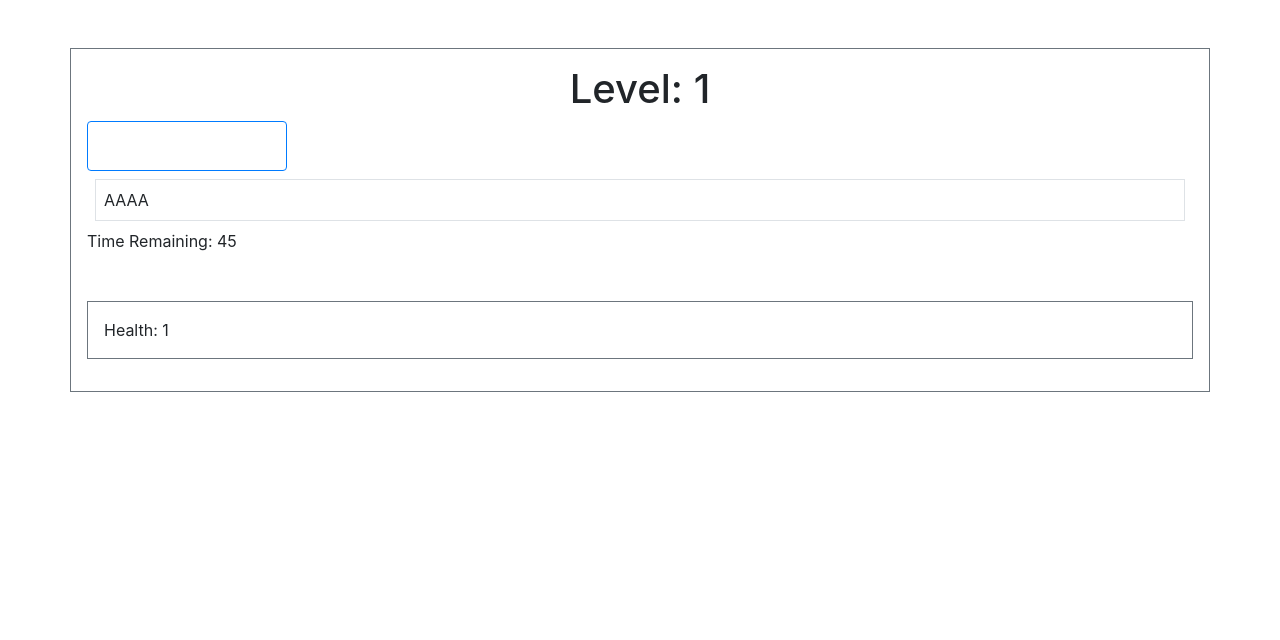
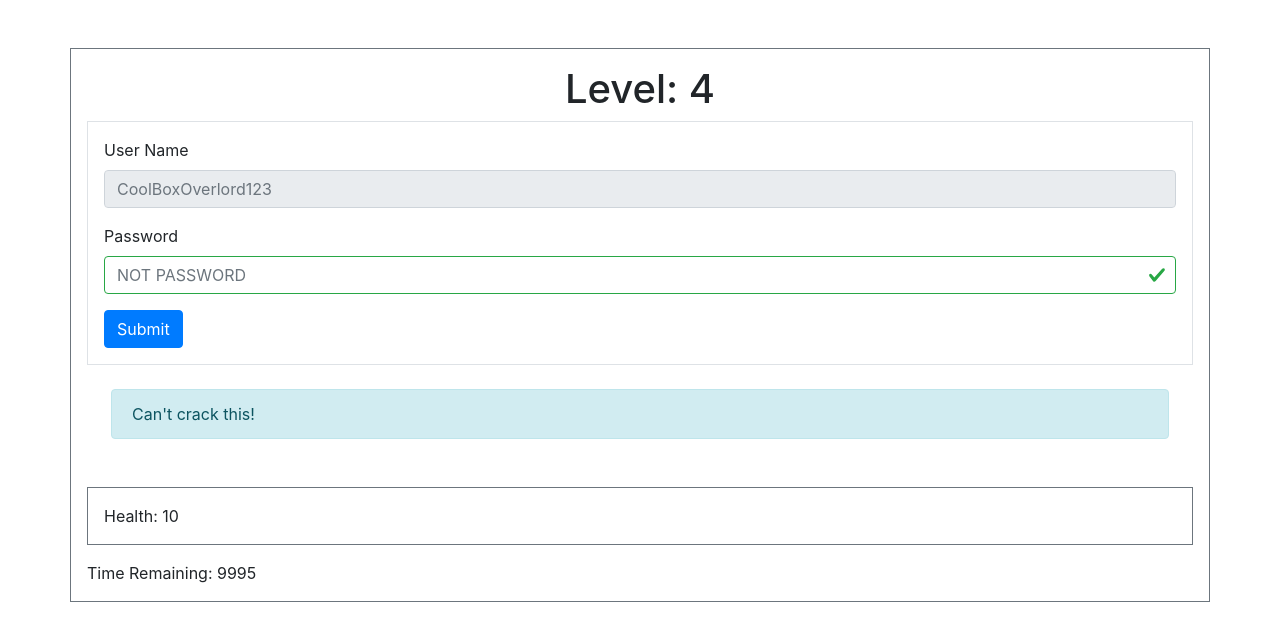
Before and after one commit to lhphancs/react_click, a React (Create React App) app: page / in a window 1280 px wide. Shown: the top 640 px of the page. Built offline with nearby package versions, Linux system fonts and the light colour scheme.

Commit message:
All seems to work for 4th lv, except for onsubmit password checking

```diff
--- a/src/components/GameApp.js
+++ b/src/components/GameApp.js
@@ -18,12 +18,11 @@ function GameApp(props){
       <div className="container border border-secondary p-3 mt-5">
         <div>
           {
-            props.gamestatus.status === 'active' ? <ActiveGame secondsLeft={50} />
+            props.gamestatus.status === 'active' ? <ActiveGame secondsLeft={10000} />
             : props.gamestatus.status === 'loss' ? <ScreenLose />
             : <div>You win?</div>
           }
         </div>
-        <HealthCounter />
       </div>
   );
 }
@@ -34,6 +33,7 @@ function ActiveGame(props){
   return (
     <div>
       <Levels />
+      <HealthCounter />
       <Timer secondsLeft={TIMER_AMT} />
     </div>
   )
--- a/src/components/ScreenLose.js
+++ b/src/components/ScreenLose.js
@@ -1,8 +1,12 @@
-import React from 'react'
-import store from '../store/store'
+import React from 'react';
+import store from '../store/store';
+import consts from '../consts';
 
 function ScreenLose(){
-    const onPlayAgain = () => store.dispatch({type: "SET_GAME_STATUS_ACTIVE"});
+    const onPlayAgain = () => {
+        store.dispatch( {type: "SET_HEALTH", amt: consts.INITIAL_HEALTH} );
+        store.dispatch( {type: "SET_GAME_STATUS_ACTIVE"});
+    }
 
     return (
         <div>
--- a/src/components/levels/FourthLevel.js
+++ b/src/components/levels/FourthLevel.js
@@ -1,36 +1,35 @@
 import React, {useState} from 'react';
 import store from '../../store/store'
 
-function ThirdLevel(props){
+function FourthLevel(props){
     const REAL_PASSWORD = "NOT PASSWORD";
-    const [pass, setPass] = useState("");
-    const [currentLetterIndex, setCurrentLetterIndex] = useState(0);
+    const [isCorrectPassSoFar, setIsCorrectPassSoFar] = useState(true);
 
     const handleOnKeyPressed = (event) =>{
-        if( event.key === REAL_PASSWORD.charAt(currentLetterIndex) )
-        {
-            setCurrentLetterIndex(currentLetterIndex+1);
-            if(currentLetterIndex >= REAL_PASSWORD.length){
-                props.onLevelPassed();
-            }
-        }
-        else{
-            console.log("WRONG")
-        }
+        let currentUserInput = event.target.value;
+        let isMatchingInputSoFar = currentUserInput === REAL_PASSWORD.substring(0, currentUserInput.length);
+        setIsCorrectPassSoFar(isMatchingInputSoFar);
+    }
+
+    function onUserSubmit(event){
+        console.log(event)
+        console.log(event.target)
+        props.onLevelPassed();
     }
 
     return (
-        <form>
+        <form onSubmit={onUserSubmit} className="border p-3">
             <div className="form-group">
                 <label>User Name</label>
-                <input className="form-control" placeholder="L33tBoxOverlord123" disabled />
+                <input className="form-control" placeholder="CoolBoxOverlord123" disabled />
             </div>
             <div className="form-group">
                 <label>Password</label>
-                <input className="form-control" placeholder="Not Password" onKeyPress={handleOnKeyPressed} />
+                <input className={'form-control '+  (isCorrectPassSoFar ? 'is-valid' : 'is-invalid')} placeholder={REAL_PASSWORD} onChange={handleOnKeyPressed} />
             </div>
+            <button type="submit" className="btn btn-primary">Submit</button>
         </form>
     );
 }
 
-export default ThirdLevel;
+export default FourthLevel;
--- a/src/components/levels/Levels.js
+++ b/src/components/levels/Levels.js
@@ -8,24 +8,25 @@ import FourthLevel from './FourthLevel';
 
 export default function Levels(){
 
-  const [currentLevel, setCurrentLevel] = useState(1);
+  const [currentLevel, setCurrentLevel] = useState(4);
 
   const onLevelPassed = () => {
       setCurrentLevel(currentLevel + 1);
   }
 
   const dictLevel = {
-    1: { component: <FirstLevel onLevelPassed={onLevelPassed} />, title: "1", lvMsg: "AAAA" },
-    2: { component: <SecondLevel onLevelPassed={onLevelPassed} />, title: "2", lvMsg: "Can't get me!" },
-    3: { component: <ThirdLevel onLevelPassed={onLevelPassed} />, title: "3", lvMsg: "abc" },
-    4: { component: <FourthLevel onLevelPassed={onLevelPassed} />, title: "4", lvMsg: "abc" },
+    1: { component: <FirstLevel onLevelPassed={onLevelPassed} /> ,  title: "1", lvMsg: "Can't move me!" },
+    2: { component: <SecondLevel onLevelPassed={onLevelPassed} /> , title: "2", lvMsg: "Can't catch me!" },
+    3: { component: <ThirdLevel onLevelPassed={onLevelPassed} /> ,  title: "3", lvMsg: "Can't find me!" },
+    4: { component: <FourthLevel onLevelPassed={onLevelPassed} />,  title: "4", lvMsg: "Can't crack this!" },
   }
 
   return(
     <div>
-        <h1 className="text-center">Level: { dictLevel[currentLevel].title }</h1>
-        { dictLevel[currentLevel].component }
-    <div className="border p-2 m-2">{dictLevel[currentLevel].lvMsg}</div>
+      <h1 className="text-center">Level: { dictLevel[currentLevel].title }</h1>
+      { dictLevel[currentLevel].component }
+
+      <div className="alert alert-info m-4">{dictLevel[currentLevel].lvMsg}</div>
     </div>
   );
 }
--- /dev/null
+++ b/src/consts.ts
@@ -0,0 +1,3 @@
+export default {
+    INITIAL_HEALTH: 10
+};
--- a/src/store/reducers/health.js
+++ b/src/store/reducers/health.js
@@ -1,5 +1,7 @@
+import consts from '../../consts';
+
 const initialHealthState = {
-    amt: 1
+    amt: consts.INITIAL_HEALTH
 }
 
 export default function health(state = initialHealthState, event){
@@ -14,7 +16,7 @@ export default function health(state = initialHealthState, event){
             })
         case 'SET_HEALTH':
             return Object.assign({}, state, {
-                amt: event.amtHealth
+                amt: event.amt
             })
         default:
             return state;
```
